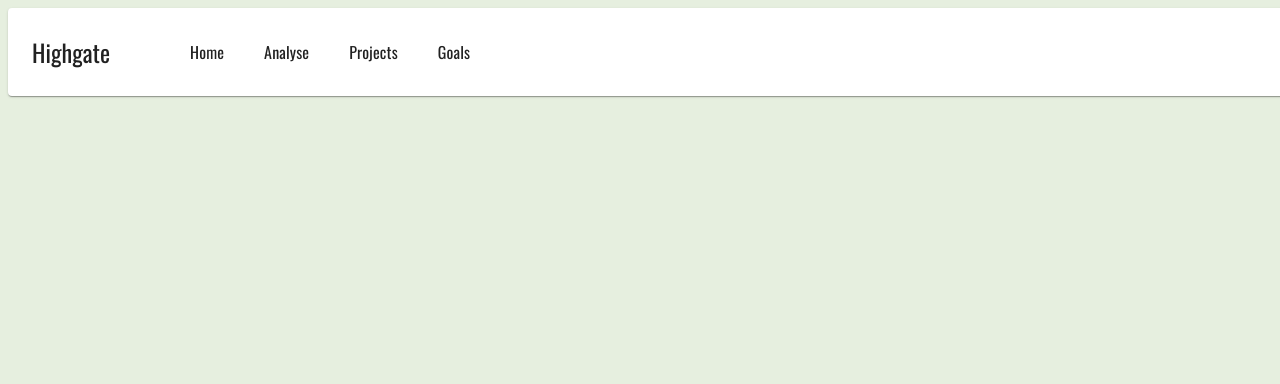
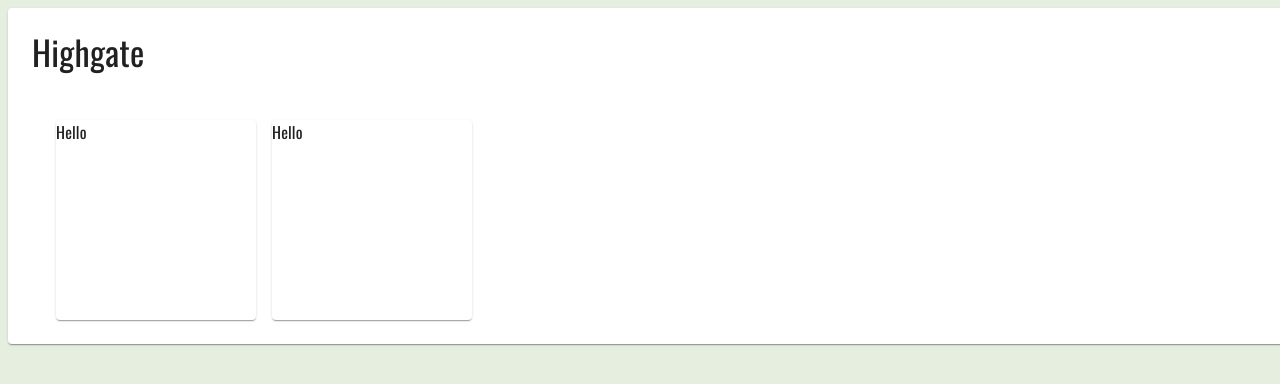
Before and after one commit to nirbhaysinghnarang/highgate_ems, a React (Create React App) app: page /home in a window 1280 px wide. Shown: the top 384 px of the page. Built offline with nearby package versions, Linux system fonts and the light colour scheme.

Commit message:
Add components to home page

```diff
--- a/src/Components/NavBar.js
+++ b/src/Components/NavBar.js
@@ -18,22 +18,17 @@ const ToolbarStyle = styled(Toolbar)(({ theme }) => ({
 
 export default function NavBar() {
   return (
-    <Box sx={{ flexGrow: 1 }}>
-      <ToolbarStyle style={{ flex: 1, justifyContent: "space-between" }}>
+    <Box sx={{ flexGrow: 1, width: "100%" }}>
+      <ToolbarStyle
+        style={{ flex: 1, justifyContent: "space-between", width: "100%" }}
+      >
         <Stack
           direction="row"
           flex={1}
-          sx={{ flexGrow: 1 }}
-          justifyContent="space-around"
+          justifyContent="space-between"
           alignItems={"center"}
-          spacing={5}
         >
-          <Typography variant="h5">Highgate</Typography>
-          <Box sx={{ flexGrow: 1 }} />
-          <Typography>Home</Typography>
-          <Typography>Analyse</Typography>
-          <Typography>Projects</Typography>
-          <Typography>Goals</Typography>
+          <Typography variant="h4">Highgate</Typography>
         </Stack>
       </ToolbarStyle>
     </Box>
--- a/src/Components/Page.js
+++ b/src/Components/Page.js
@@ -2,16 +2,18 @@ import PropTypes from "prop-types";
 import { Helmet } from "react-helmet-async";
 import { forwardRef } from "react";
 import NavBar from "./NavBar";
-import { Card, Box } from "@mui/material";
+import { Card, Stack } from "@mui/material";
 // ----------------------------------------------------------------------
 const Page = forwardRef(({ children, title = "", ...other }, ref) => (
   <Card ref={ref} {...other}>
-    <Helmet>
-      <title>{title}</title>
-    </Helmet>
-    <NavBar></NavBar>
+    <Stack direction="column">
+      <Helmet>
+        <title>{title}</title>
+      </Helmet>
+      <NavBar></NavBar>
 
-    {children}
+      {children}
+    </Stack>
   </Card>
 ));
 
--- a/src/CoreScreens/HomeScreen.js
+++ b/src/CoreScreens/HomeScreen.js
@@ -1,5 +1,5 @@
 import { styled } from "@mui/material/styles";
-import { Box, Container, Typography, Stack } from "@mui/material";
+import { Box, Container, Typography, Stack, Card } from "@mui/material";
 import Page from "../Components/Page";
 import { Toolbar } from "@mui/material";
 import NavBar from "../Components/NavBar";
@@ -14,7 +14,23 @@ export default function HomeScreen() {
   return (
     <RootStyle title="Home | Highgate EMS ">
       <Container maxWidth="lg">
-        <Box component="main" sx={{ flexGrow: 1, p: 3 }}></Box>
+        <Box component="main" sx={{ flexGrow: 1, p: 3 }}>
+          <Stack direction="column" sx={{ width: "100%", height: "100%" }}>
+            <Stack
+              direction="row"
+              justifyContent="space-evenly"
+              spacing={2}
+              sx={{ width: "100%" }}
+            >
+              <Card sx={{ flexGrow: 1, width: 200, height: 200 }}>
+                <Typography> Hello</Typography>
+              </Card>
+              <Card sx={{ flexGrow: 1, width: 200, height: 200 }}>
+                <Typography> Hello</Typography>
+              </Card>
+            </Stack>
+          </Stack>
+        </Box>
       </Container>
     </RootStyle>
   );
```
